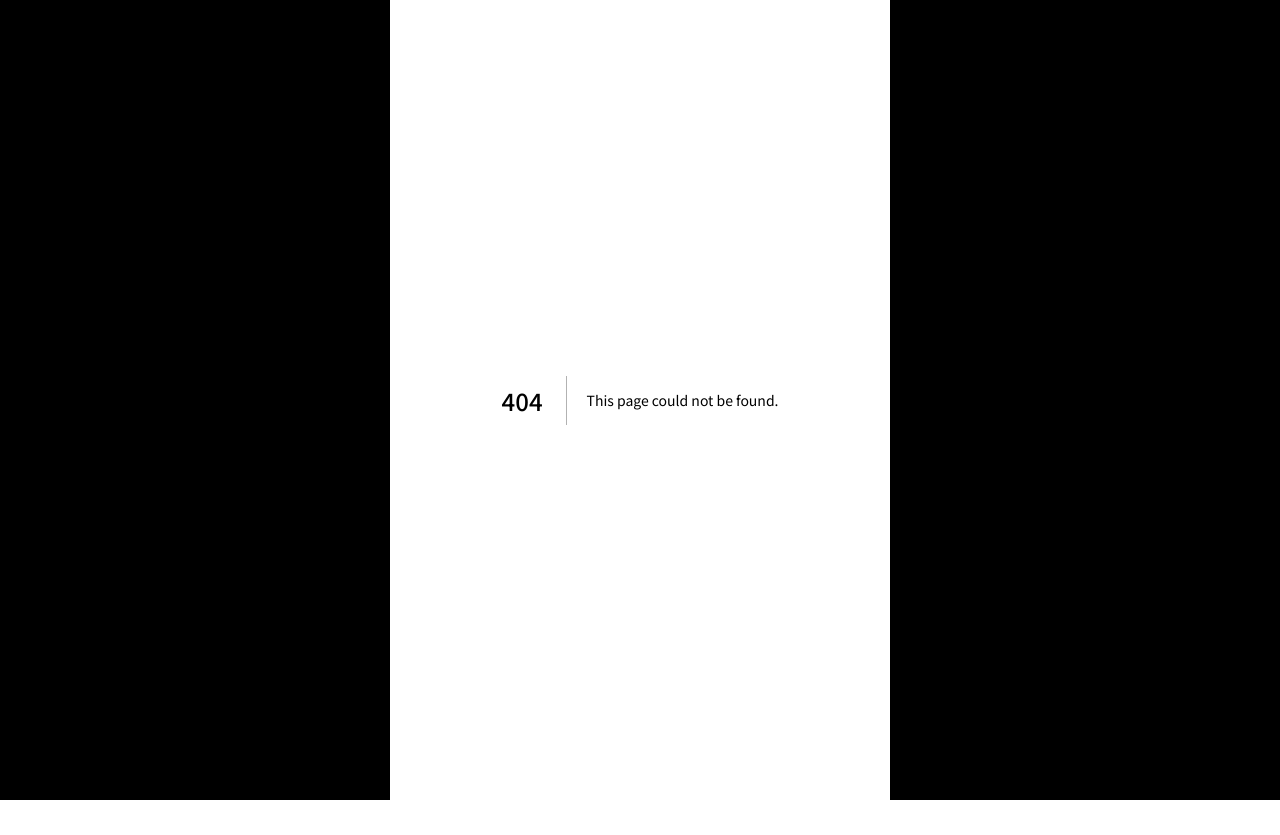
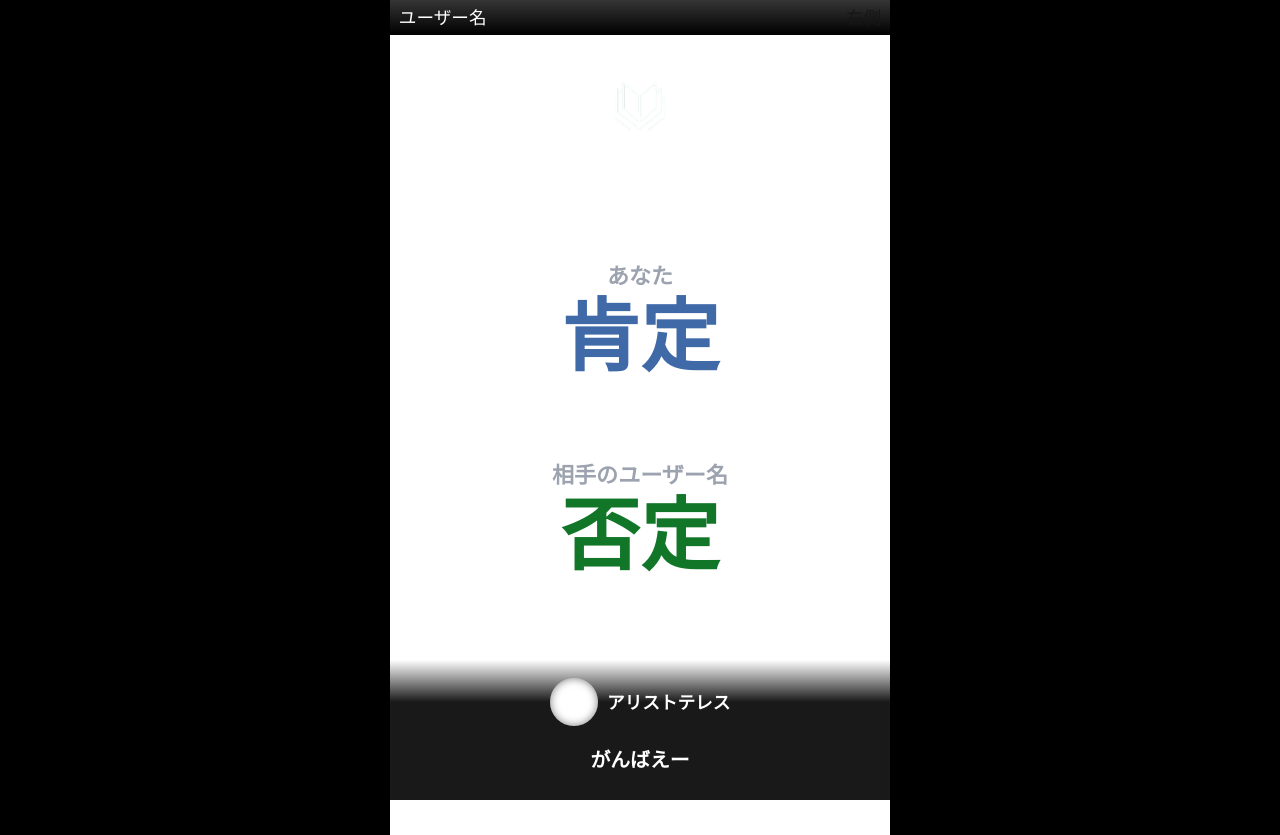
Before and after one commit to gorimatyan/aristo-frontend, a Next.js app: page /matching/1 in a window 1280 px wide. Before the commit this address had no page. Before the commit the page ends 800 px from the top, so only its background shows below. Built offline with nearby package versions, Linux system fonts and the light colour scheme; grey boxes are pictures that could not be loaded.

Commit message:
マッチングの最初の画面を実装

```diff
--- /dev/null
+++ b/src/app/matching/[match_id]/MatchingPage.tsx
@@ -0,0 +1,23 @@
+"use client"
+import BackgroundLayout from "@/features/layout/components/BackgroundLayout"
+import { CharacterSpeech } from "@/features/characterSpeech/CharacterSpeech"
+import { DebateFaceoffBoard } from "@/features/matching/components/DebateFaceoffBoard/DebateFaceoffBoard"
+
+export const MatchingPage =
+  (/**{ params }: { params: { match_id: string } }*/) => {
+    return (
+      <BackgroundLayout className="flex flex-col justify-center">
+        <DebateFaceoffBoard
+          positiveUserName="あなた"
+          negativeUserName="相手のユーザー名"
+          themeName="教育"
+          topic="小学校からのプログラミング教育は必要か"
+        />
+        <CharacterSpeech
+          videoSrc="/assets/videos/aristotle/he_mans_facial_express_2.mp4"
+          name="アリストテレス"
+          text="がんばえー"
+        />
+      </BackgroundLayout>
+    )
+  }
--- /dev/null
+++ b/src/app/matching/[match_id]/page.tsx
@@ -0,0 +1,5 @@
+import { MatchingPage } from "./MatchingPage"
+
+export default function Matching(/**{ params }: { params: { match_id: string } }*/) {
+  return <MatchingPage /**params={params} */ />
+}
--- a/src/features/layout/components/BackgroundLayout.tsx
+++ b/src/features/layout/components/BackgroundLayout.tsx
@@ -1,22 +1,29 @@
 import Image from "next/image"
 import { MainHeader } from "@/features/header/components/MainHeader"
+import type { ComponentProps } from "react"
+import { mergeClassNames } from "@/features/style/classnames"
 
-interface BackgroundLayoutProps {
-  backgroundImageSrc: string
-  children: React.ReactNode
+type BackgroundLayoutProps = ComponentProps<"div"> & {
+  backgroundImageSrc?: string
 }
 
 const BackgroundLayout: React.FC<BackgroundLayoutProps> = ({
   backgroundImageSrc,
   children,
+  className,
+  ...props
 }) => {
   return (
-    <div className="relative mt-32x min-h-dvh w-full">
+    <div
+      className={mergeClassNames("relative mt-32x min-h-dvh w-full", className)}
+      {...props}
+    >
       <MainHeader
         className="h-32x"
         userName="ユーザー名"
         rightSide={<div>右側</div>}
       />
+      {backgroundImageSrc && (
         <Image
           src={backgroundImageSrc}
           alt="background"
@@ -24,6 +31,7 @@ const BackgroundLayout: React.FC<BackgroundLayoutProps> = ({
           priority
           className="-z-10 object-cover opacity-40 blur-[4px]"
         />
+      )}
       {children}
     </div>
   )
--- /dev/null
+++ b/src/features/matching/components/DebateFaceoffBoard/DebateFaceoffBoard.tsx
@@ -0,0 +1,95 @@
+"use client"
+
+import Image from "next/image"
+import { mergeClassNames } from "@/features/style/classnames"
+import { useEffect, useState } from "react"
+
+type DebateFaceoffBoardProps = {
+  positiveUserName: string
+  negativeUserName: string
+  themeName: string
+  topic: string
+  className?: string
+}
+
+export const DebateFaceoffBoard: React.FC<DebateFaceoffBoardProps> = ({
+  positiveUserName,
+  negativeUserName,
+  themeName,
+  topic,
+  className,
+}) => {
+  const [showTitle, setShowTitle] = useState(false)
+  const [showPositive, setShowPositive] = useState(false)
+  const [showNegative, setShowNegative] = useState(false)
+
+  const transitionCls = "transition-all duration-500 ease-out"
+  const fadeBase = "opacity-0 translate-y-2"
+  const fadeShow = "opacity-100 translate-y-0"
+
+  useEffect(() => {
+    const raf = requestAnimationFrame(() => setShowTitle(true))
+    const t1 = setTimeout(() => setShowPositive(true), 1000)
+    const t2 = setTimeout(() => setShowNegative(true), 2000)
+    return () => {
+      cancelAnimationFrame(raf)
+      clearTimeout(t1)
+      clearTimeout(t2)
+    }
+  }, [])
+
+  return (
+    <div
+      className={mergeClassNames(
+        "h-full pb-200x text-center text-white",
+        className,
+      )}
+    >
+      {/* テーマ名、トピック */}
+      <div
+        className={mergeClassNames(
+          "flex flex-col items-center justify-center gap-8x pb-48x",
+          transitionCls,
+          showTitle ? fadeShow : fadeBase,
+        )}
+      >
+        <Image
+          src="/assets/images/theme/book.png"
+          alt="theme"
+          width={100}
+          height={100}
+          className="size-48x"
+        />
+        <span className="text-22x font-bold">{themeName}</span>
+        <span className="text-16x font-bold leading-[1.0]">{topic}</span>
+      </div>
+
+      {/* ユーザー名、肯定、否定 */}
+      <div className="flex flex-col items-center justify-center gap-24x font-bold">
+        <div
+          className={mergeClassNames(
+            "text-center",
+            transitionCls,
+            showPositive ? fadeShow : fadeBase,
+          )}
+        >
+          <div className="text-20x text-gray-400">{positiveUserName}</div>
+          <div className="text-72x leading-[1.0] text-[#3F69A7]">肯定</div>
+        </div>
+        <div className="text-20x">VS</div>
+        <div
+          className={mergeClassNames(
+            "text-center",
+            transitionCls,
+            showNegative ? fadeShow : fadeBase,
+          )}
+        >
+          <div className="text-20x text-gray-400">{negativeUserName}</div>
+          <div className="text-72x leading-[1.0] text-[#117628]">否定</div>
+        </div>
+      </div>
+    </div>
+  )
+}
+
+export default DebateFaceoffBoard
```
Lines whose indentation alone changed are shown as unchanged.
